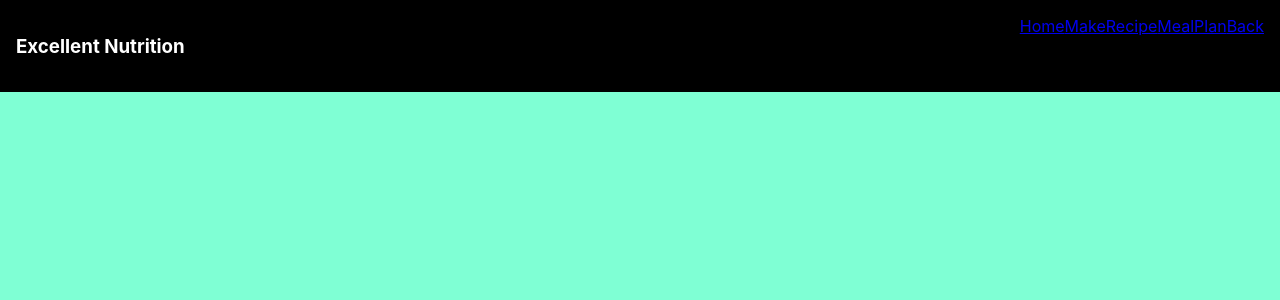
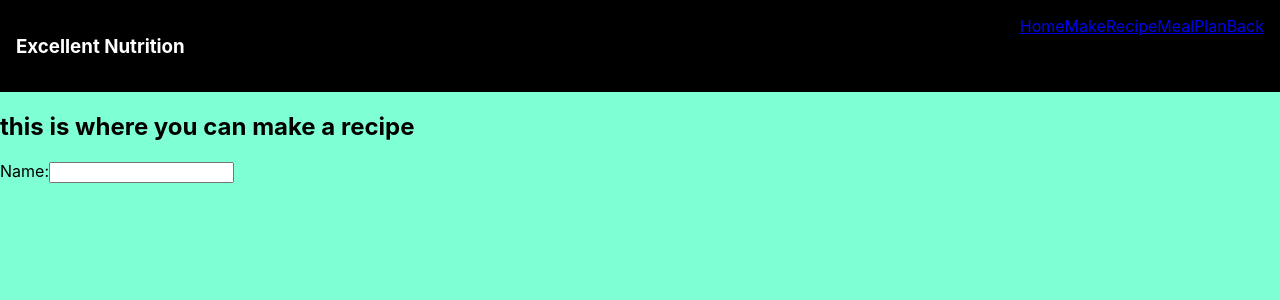
Before and after one commit to jjunious1/Justins-Super-App-2, a React (Create React App) app in the folder nutrition-app-frontend/: page /createrecipe in a window 1280 px wide. Shown: the top 300 px of the page. Built offline with nearby package versions, Linux system fonts and the light colour scheme.

Commit message:
adeed content to create a recipe page. Working on displaying data

```diff
--- a/nutrition-app-frontend/src/App.css
+++ b/nutrition-app-frontend/src/App.css
@@ -9,6 +9,8 @@ body {
   background-color: black;
   color: white;
 }
-Link {
- justify-content: s;
+
+img {
+  max-width: 10%;
+  height: auto;
 }
--- a/nutrition-app-frontend/src/App.js
+++ b/nutrition-app-frontend/src/App.js
@@ -14,7 +14,7 @@ const App = () => {
       <main>
         <Routes>
           <Route path="/recipes" element={<Recipes />} />
-          <Route path="/createrecipes" element={<CreateRecipe />} />
+          <Route path="/createrecipe" element={<CreateRecipe />} />
           <Route path="/create_meal_plan" element={<MealPlan />} />
         </Routes>
       </main>
--- a/nutrition-app-frontend/src/components/Recipe.jsx
+++ b/nutrition-app-frontend/src/components/Recipe.jsx
@@ -4,8 +4,7 @@ import axios from 'axios'
 const Recipe = (props) => {
 
 let foods= props.foods.foodArray.map((food)=> (
-( food.name +"  "),
- food.calories
+( food.name +"  ")
  ))
 
   return(
--- a/nutrition-app-frontend/src/pages/CreateRecipe.js
+++ b/nutrition-app-frontend/src/pages/CreateRecipe.js
@@ -2,16 +2,30 @@ import { useState, useEffect } from 'react'
 import axios from 'axios'
 
 const CreateRecipe = () => {
-  // useState[(newRecipe, setNewRecipe)] = useState({
-  //   name: '',
-  //   foodArray: [],
-  //   description: '',
-  //   url: ''
-  // })
+  const [newRecipe, setNewRecipe] = useState({
+    name: '',
+    foodArray: [],
+    description: '',
+    url: ''
+  })
+  const [createdRecipe, setCreatedRecipe] = useState('')
+
+  const handleChange = (evt) => {
+    setNewRecipe({ ...newRecipe, [evt.target.id]: evt.target.value })
+  }
+
+  const handleSubmit = async (evt) => {
+    evt.preventDefault()
+    let submittedRecipe = await axios.post('http://localhost:3001/createrecipe')
+  }
 
   return (
     <div>
-      <h3>this is where you can make a recipe</h3>
+      <h2>this is where you can make a recipe</h2>
+      <form onSubmit={handleSubmit}>
+        <label htmlFor="name">Name:</label>
+        <input></input>
+      </form>
     </div>
   )
 }
```
Also changed, not shown: 1 other file (tests, documents, lock files or other folders).
